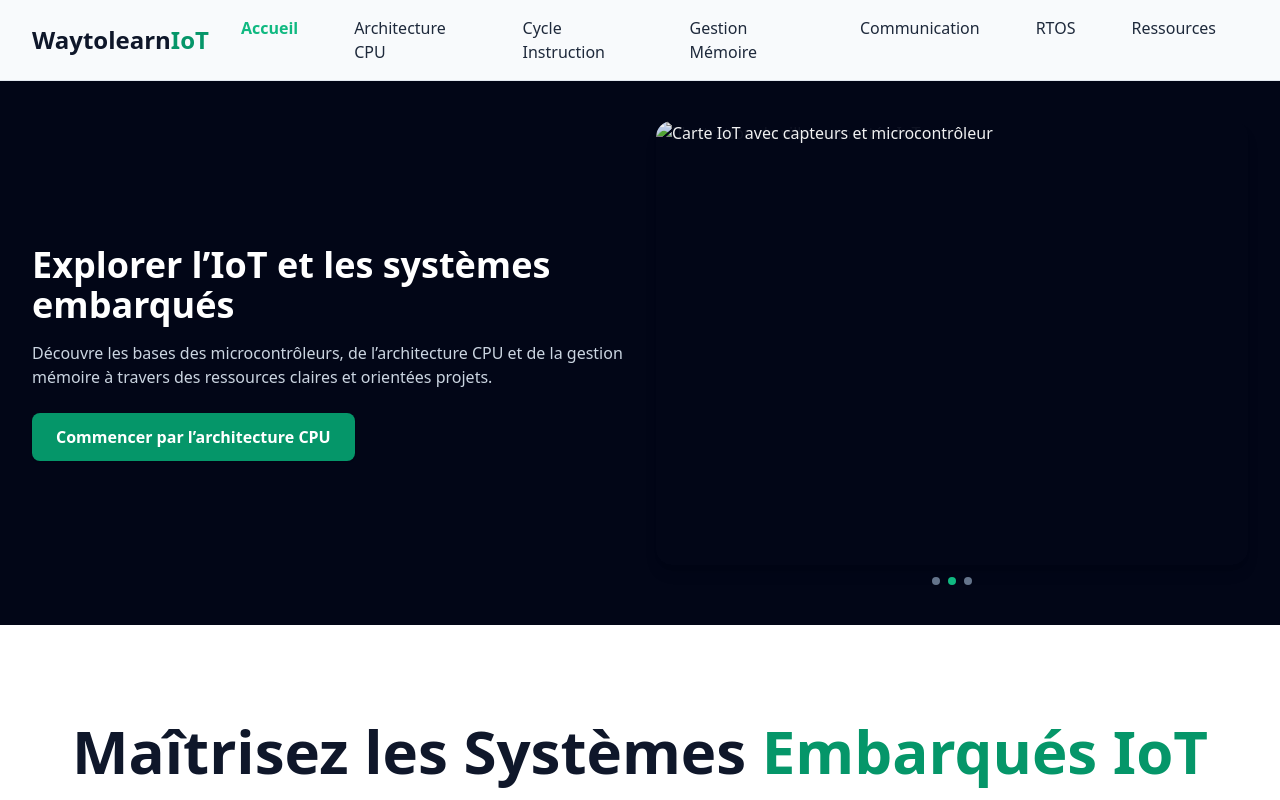
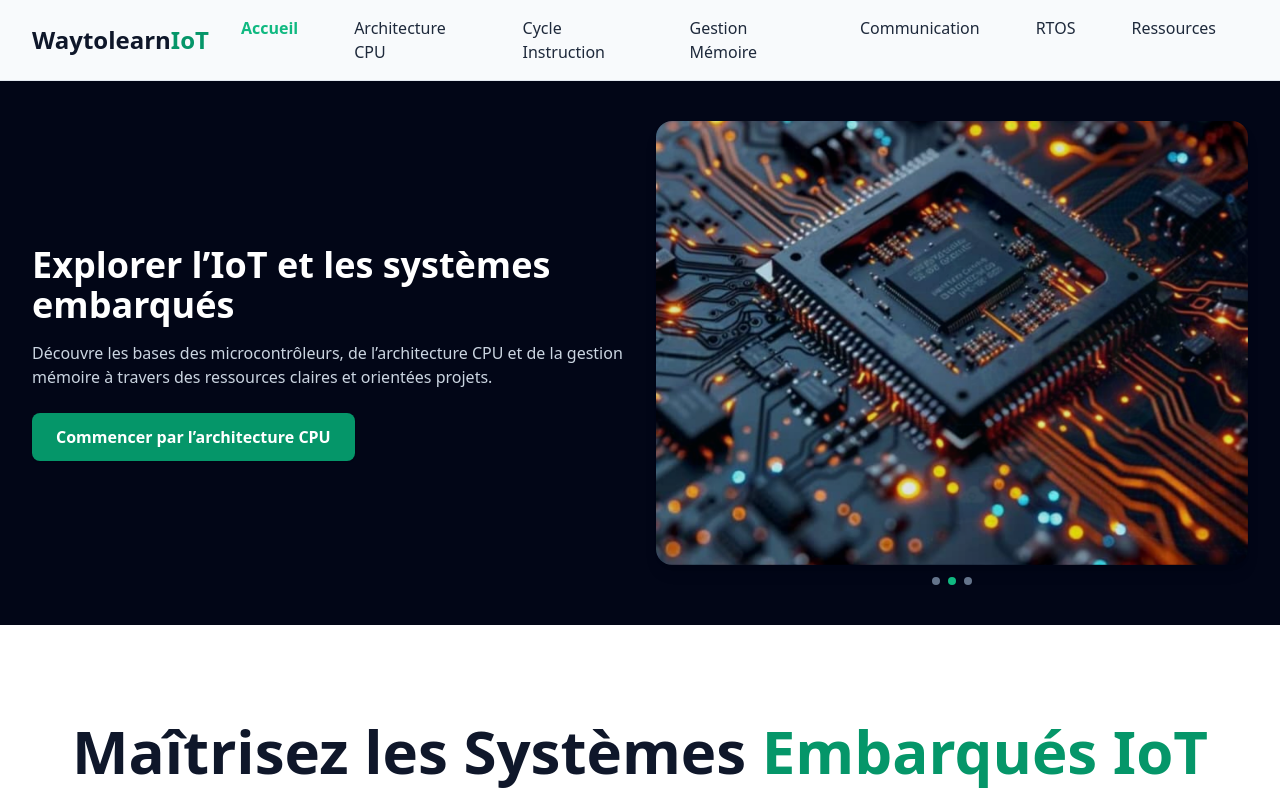
Before and after one commit to NDT084/WaytolearnIoT, a plain HTML site: page index.html in a window 1280 px wide. Shown: the top 800 px of the page. Drawn offline with nearby package versions, Linux system fonts and the light colour scheme.

Commit message:
Update index.html
nouvelle modification

```diff
--- a/index.html
+++ b/index.html
@@ -145,15 +145,15 @@
         <div class="aspect-[4/3] w-full overflow-hidden rounded-2xl shadow-lg">
           <div id="iot-slider" class="w-full h-full relative">
             <!-- Slide 1 -->
-            <img src="image_1.png"
+            <img src="image_1.jpg"
                  alt="Carte IoT avec capteurs et microcontrôleur"
                  class="absolute inset-0 w-full h-full object-cover opacity-100 transition-opacity duration-700">
             <!-- Slide 2 -->
-            <img src="image_2.png"
+            <img src="image_2.jpg"
                  alt="Illustration de ville connectée IoT"
                  class="absolute inset-0 w-full h-full object-cover opacity-0 transition-opacity duration-700">
             <!-- Slide 3 -->
-            <img src="image_3.png"
+            <img src="image_3.jpg"
                  alt="Tableau de bord de monitoring IoT"
                  class="absolute inset-0 w-full h-full object-cover opacity-0 transition-opacity duration-700">
           </div>
```
